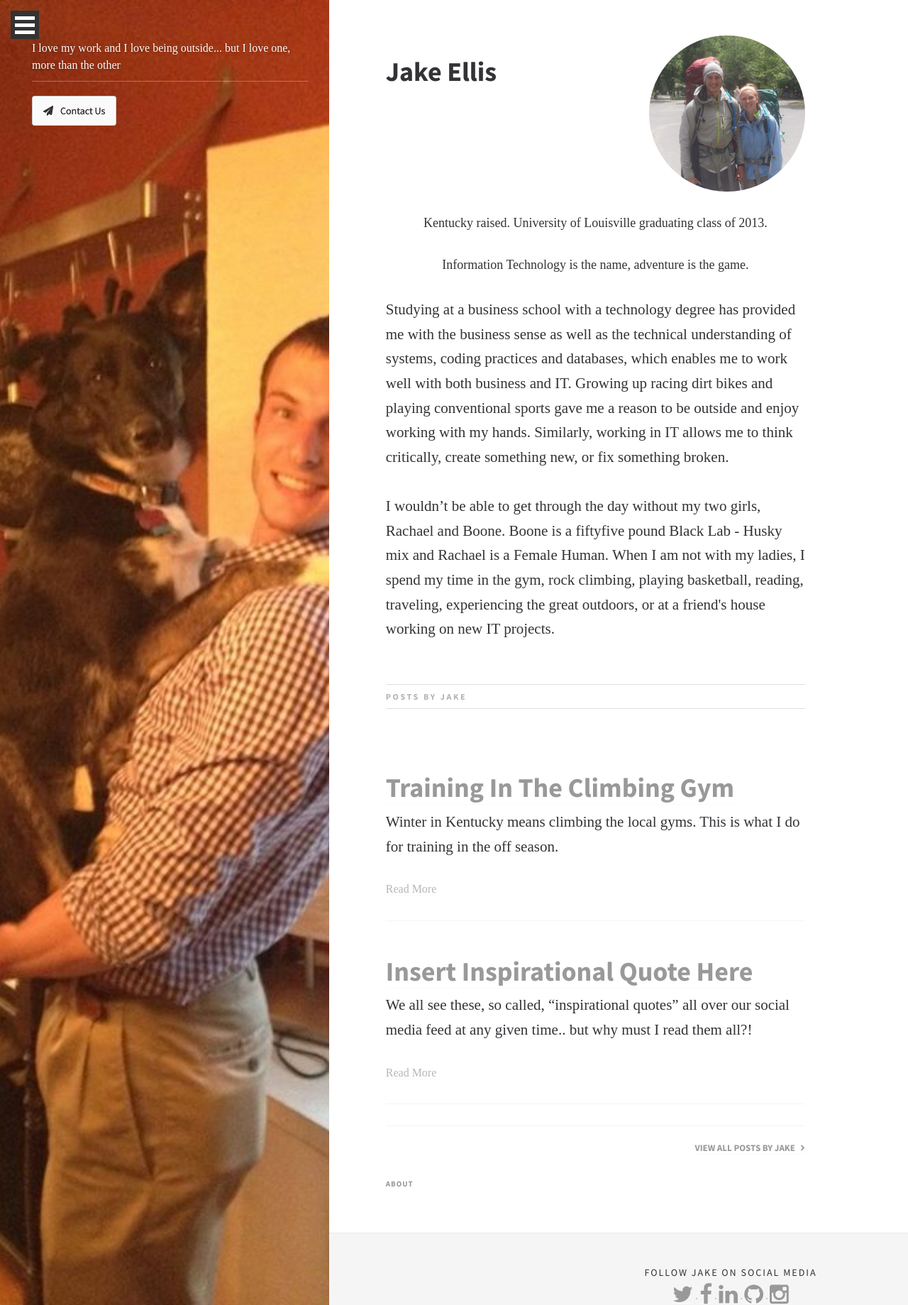
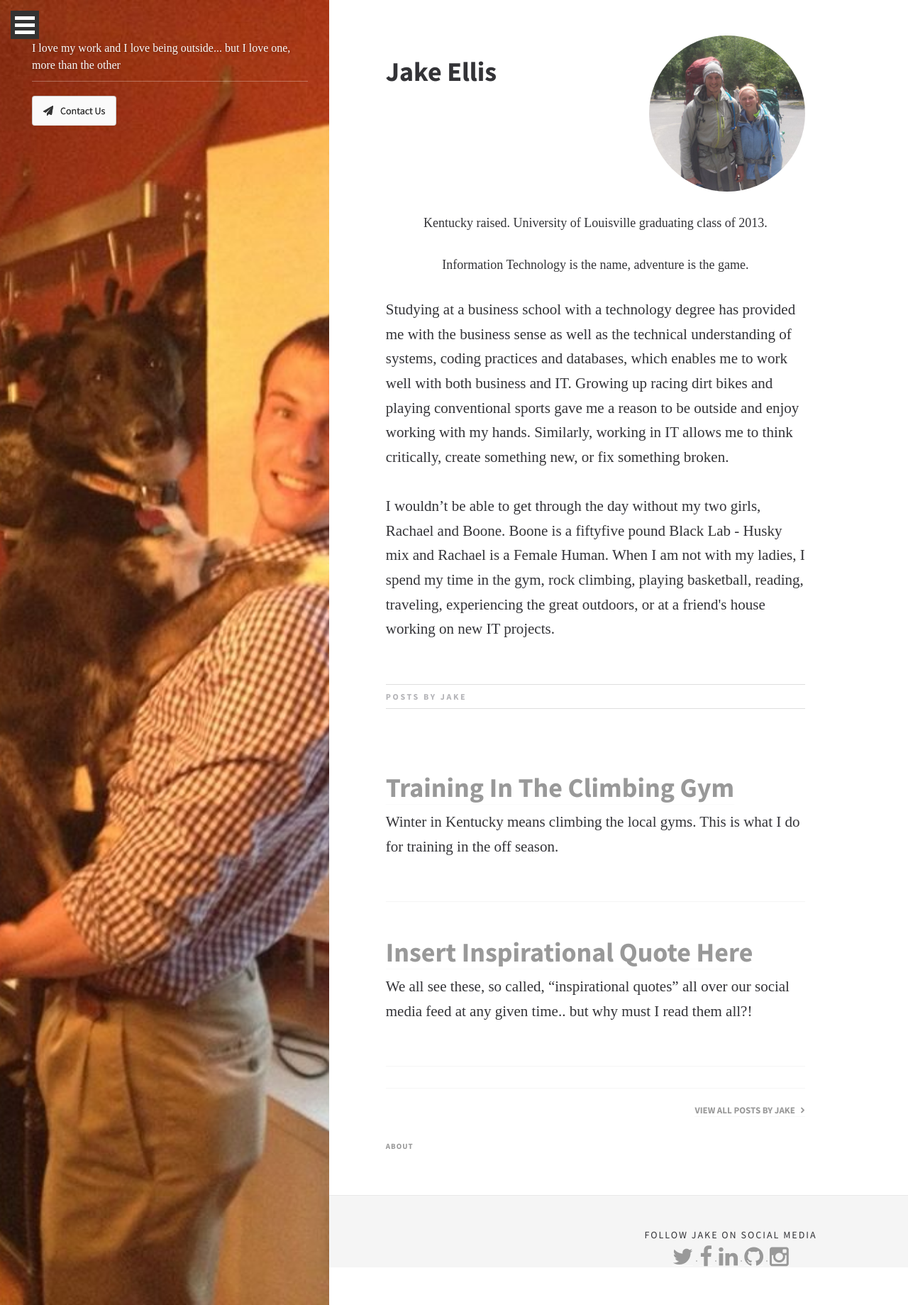
Before and after one commit to EJBlog/EJBlog.github.io, a Jekyll site: the page built from author_jake.html, in a window 1280 px wide. Shown: the whole page at 71% size. Built offline with Jekyll 4.4.1, drawn with Linux system fonts in a browser that asks for light colours; nearby versions of some CDN libraries; some web fonts are replaced.

Commit message:
Update author_jake.html

```diff
--- a/_layouts/author_jake.html
+++ b/_layouts/author_jake.html
@@ -111,9 +111,7 @@
                               <div class="entry">
                                 {{ post.excerpt }}
                               </div>
-                            <p class="meta">
-                              <a href="{{ site.baseurl }}{{ post.url }}" class="read-more">Read More</a>
-                            </p>
+
                             </article>
                           {% endfor %}
                         </div>
```
